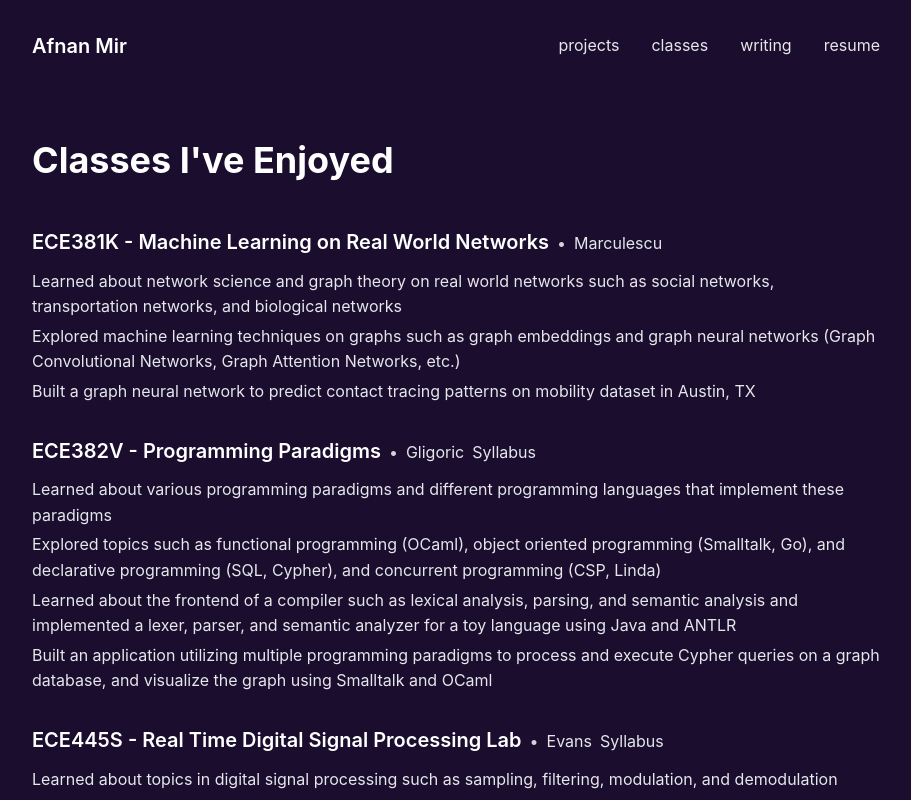
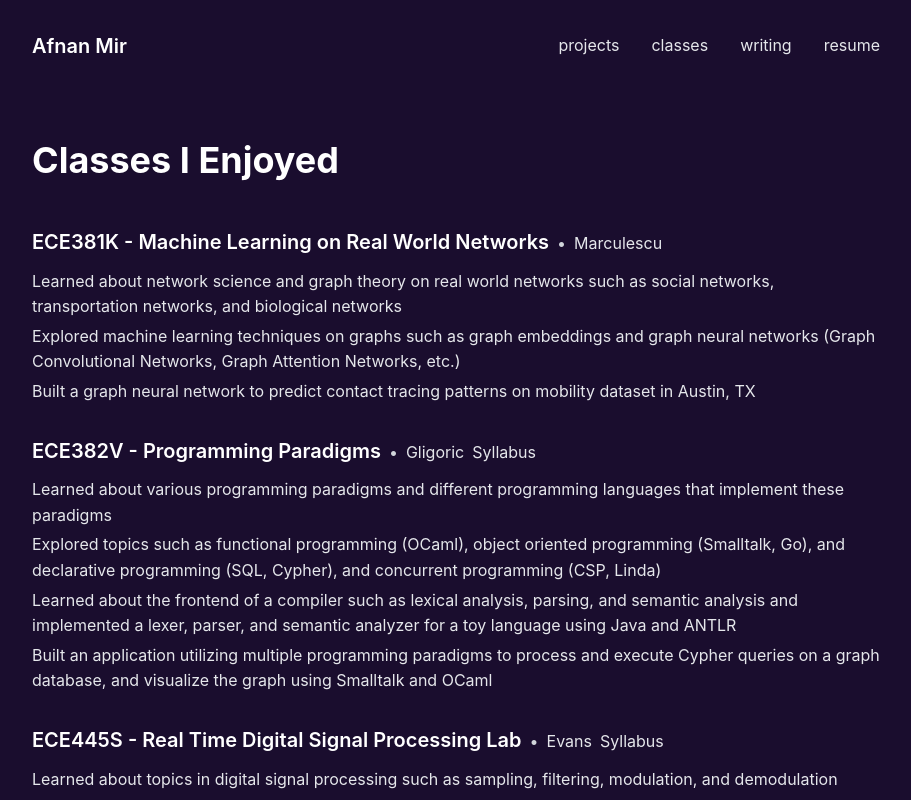
Before and after one commit to afnanmmir/afnanmmir.github.io, a Next.js app: page /classes in a window 1280 px wide. Shown: the whole page, without its empty margins (184-1095 px from the left). Built offline with nearby package versions, Linux system fonts and the light colour scheme.

Commit message:
try fixing a linting error

```diff
--- a/src/components/Classes/index.js
+++ b/src/components/Classes/index.js
@@ -7,7 +7,7 @@ export default function Classes(){
         <>
             <NavBar />
             <div className="max-w-4xl mx-auto px-6 py-12">
-                <h1 className="text-4xl font-bold text-white mb-12">Classes I've Enjoyed</h1>
+                <h1 className="text-4xl font-bold text-white mb-12">Classes I Enjoyed</h1>
                 <div className="space-y-8">
                     {ClassInfo.slice().reverse().map((course, index) => (
                         <div key={index} className="space-y-3">
```
